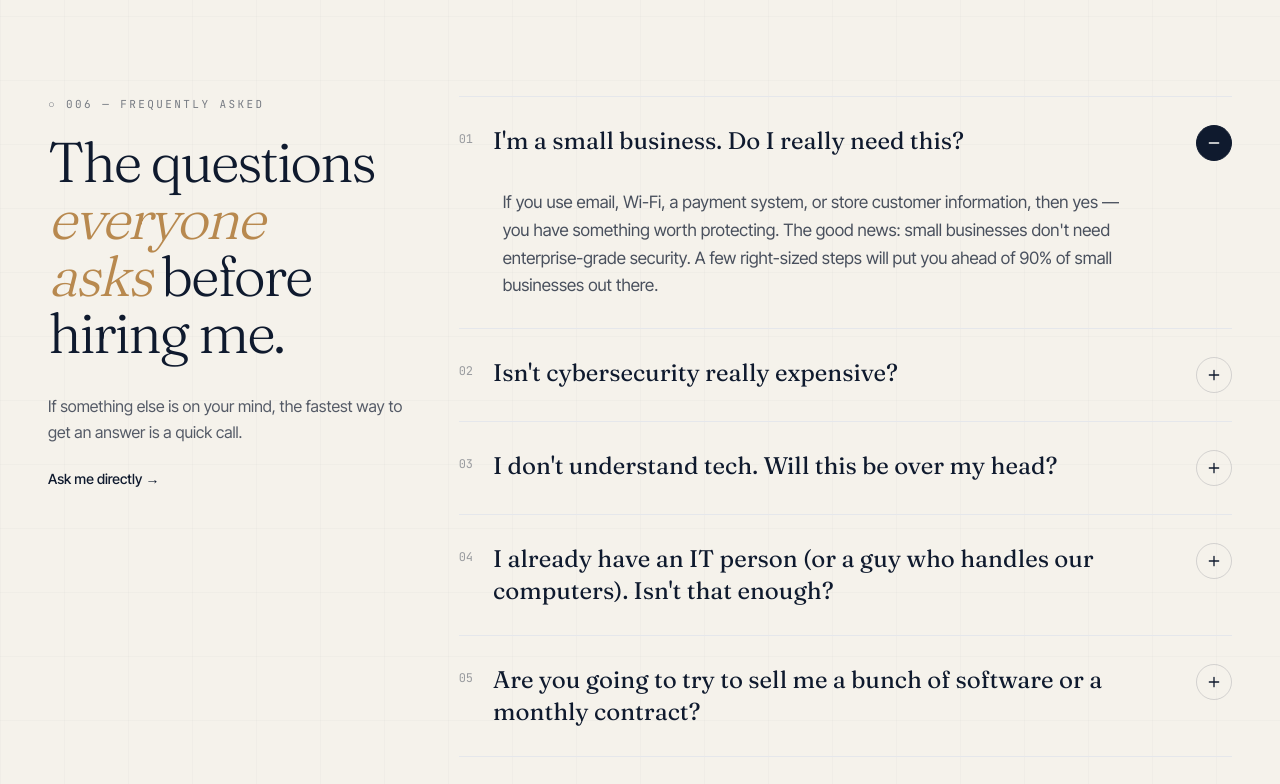
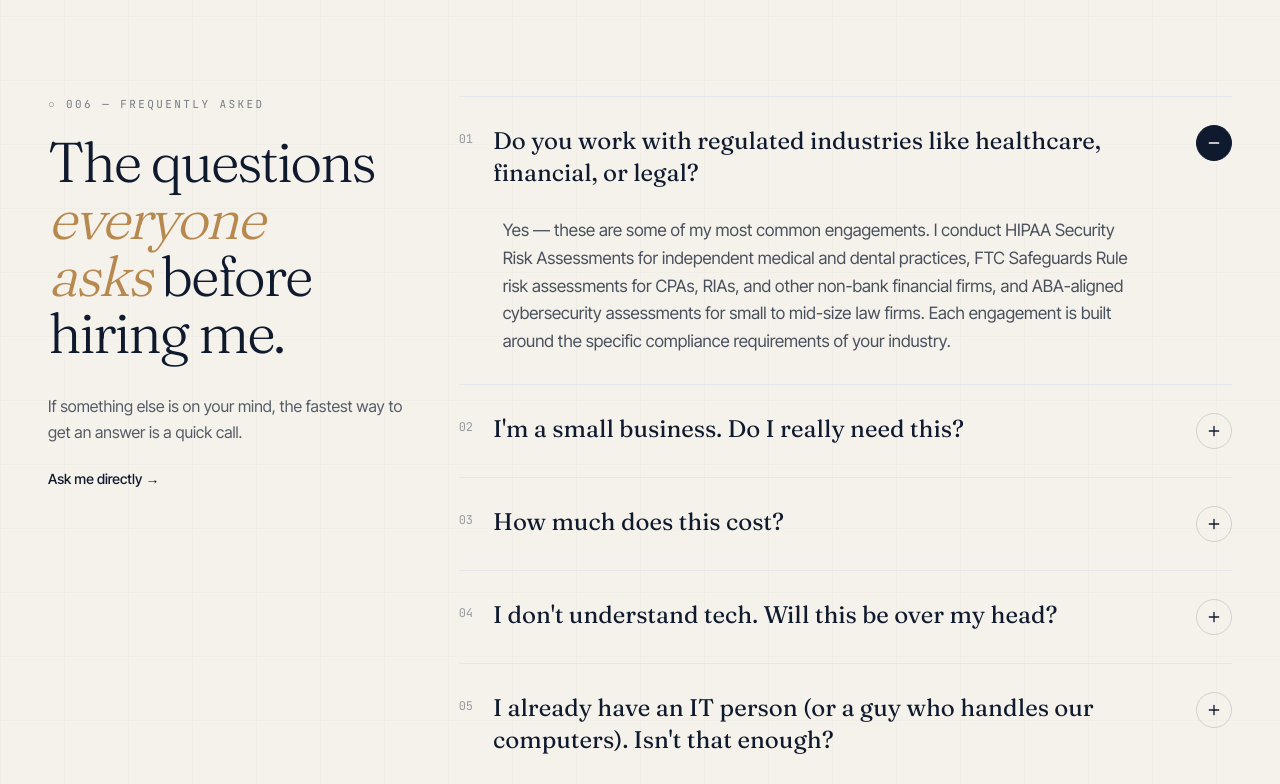
Before and after one commit to Slicer2598/SWQ-Site, a Next.js app: page / in a window 1280 px wide. Shown: the part 6040-6824 px from the top of the page. Built offline with nearby package versions, Linux system fonts and the light colour scheme.

Commit message:
Update FAQ answers for clarity and detail

```diff
--- a/components/FAQ.tsx
+++ b/components/FAQ.tsx
@@ -5,12 +5,16 @@ import { PlusIcon, MinusIcon } from "./Icons";
 
 const faqs = [
   {
+    q: "Do you work with regulated industries like healthcare, financial, or legal?",
+    a: "Yes — these are some of my most common engagements. I conduct HIPAA Security Risk Assessments for independent medical and dental practices, FTC Safeguards Rule risk assessments for CPAs, RIAs, and other non-bank financial firms, and ABA-aligned cybersecurity assessments for small to mid-size law firms. Each engagement is built around the specific compliance requirements of your industry.",
+  },
+  {
     q: "I'm a small business. Do I really need this?",
     a: "If you use email, Wi-Fi, a payment system, or store customer information, then yes — you have something worth protecting. The good news: small businesses don't need enterprise-grade security. A few right-sized steps will put you ahead of 90% of small businesses out there.",
   },
   {
-    q: "Isn't cybersecurity really expensive?",
-    a: "It can be — if you hire a large firm built for big companies. My engagements are flat-rate and range from $250 to $900. That's roughly the price of a weekend at a nice hotel, not a six-figure contract. And the free 30-minute consultation is designed to tell you honestly whether you even need paid work yet.",
+    q: "How much does this cost?",
+    a: "Pricing depends on scope and industry. General small business engagements typically range from $300 to $900. Compliance-driven assessments — HIPAA, FTC Safeguards, or ABA — typically range from $1,200 to $2,500 depending on size and complexity. Every engagement is flat-rate, quoted up front, with no hourly surprises. The free 30-minute consultation is designed to tell you honestly whether you need paid work yet, and what the right scope would be.",
   },
   {
     q: "I don't understand tech. Will this be over my head?",
@@ -18,19 +22,19 @@ const faqs = [
   },
   {
     q: "I already have an IT person (or a guy who handles our computers). Isn't that enough?",
-    a: "Your IT person keeps things running — that's different from cybersecurity. Think of it like this: a great mechanic isn't the same thing as a safety inspector. I work alongside your existing IT help, not instead of them. In fact, many of my clients' IT folks appreciate having a second, independent set of eyes.",
+    a: "Your IT person keeps things running — that's different from cybersecurity. Think of it like this: a great mechanic isn't the same thing as a safety inspector. I work alongside your existing IT help, not instead of them. Compliance assessments in particular are a separate document IT support typically doesn't produce.",
   },
   {
     q: "Are you going to try to sell me a bunch of software or a monthly contract?",
-    a: "No. I don't resell products, I don't take commissions from vendors, and I don't do retainers. You hire me for a specific engagement, I finish the work, and if you need me again later — you know where to find me.",
+    a: "No. I don't resell products, I don't take commissions from vendors, and I don't do retainers unless you specifically want one. You hire me for a specific engagement, I finish the work, and if you need me again later — you know where to find me.",
   },
   {
     q: "What if I start working with you and realize I need more than I thought?",
-    a: "That's fine and it happens. Every service is standalone, so you can add another one whenever you're ready. There's no pressure and no ladder I'm trying to push you up. Many clients start with a Checkup and come back six months later for training or policies.",
+    a: "That's fine and it happens. Every service is standalone, so you can add another one whenever you're ready. There's no pressure and no ladder I'm trying to push you up. Many clients start with a Checkup or an SRA and come back later for training or written policies.",
   },
   {
     q: "How long does any of this take?",
-    a: "Most engagements wrap up in one to three weeks from kickoff. The Wireless Review can be done in an afternoon. The Policy Advisory is the longest at about three weeks because we're writing documents together. You'll always know the timeline up front.",
+    a: "Most engagements wrap up in one to three weeks from kickoff. A wireless review takes an afternoon. A HIPAA Security Risk Assessment is typically a single on-site visit plus a few days to produce the report. The Policy Advisory is the longest at about three weeks because we're writing documents together. You'll always know the timeline up front.",
   },
   {
     q: "Will anyone find out you were looking at our systems?",
```
